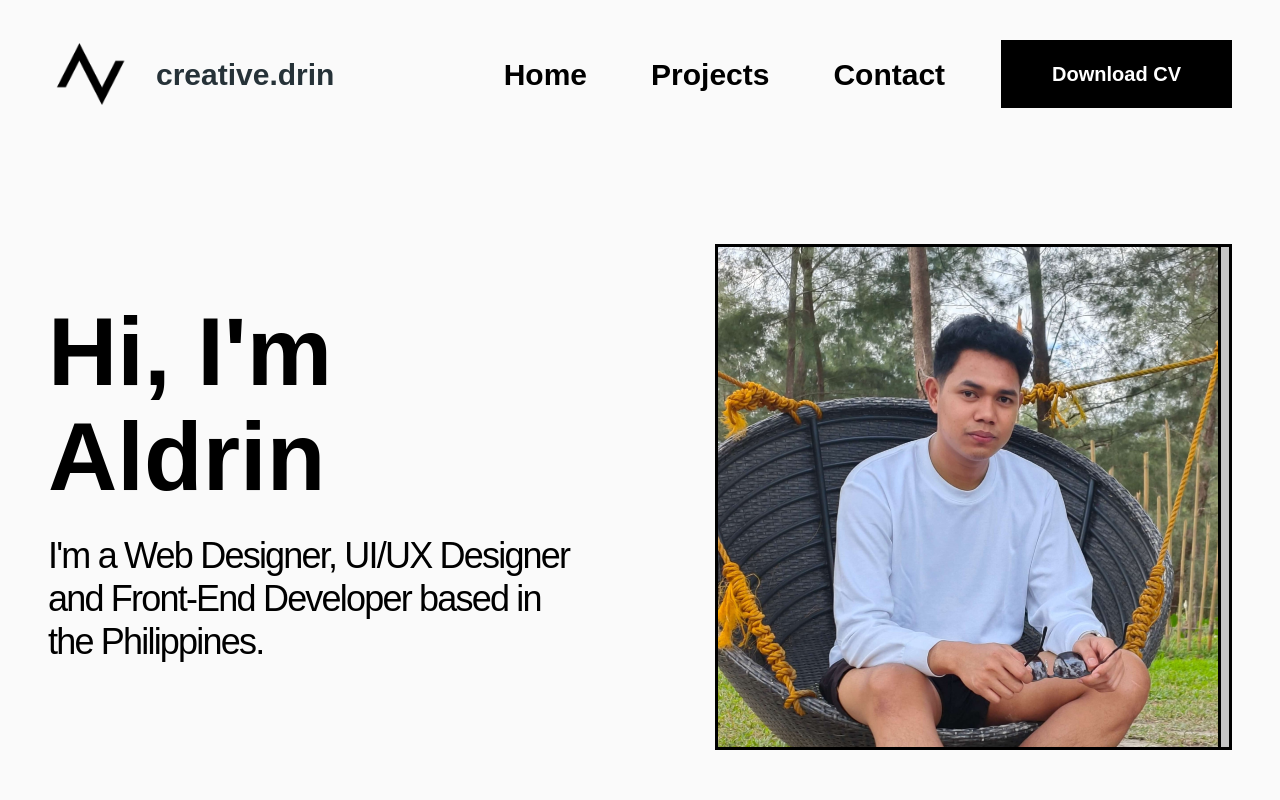
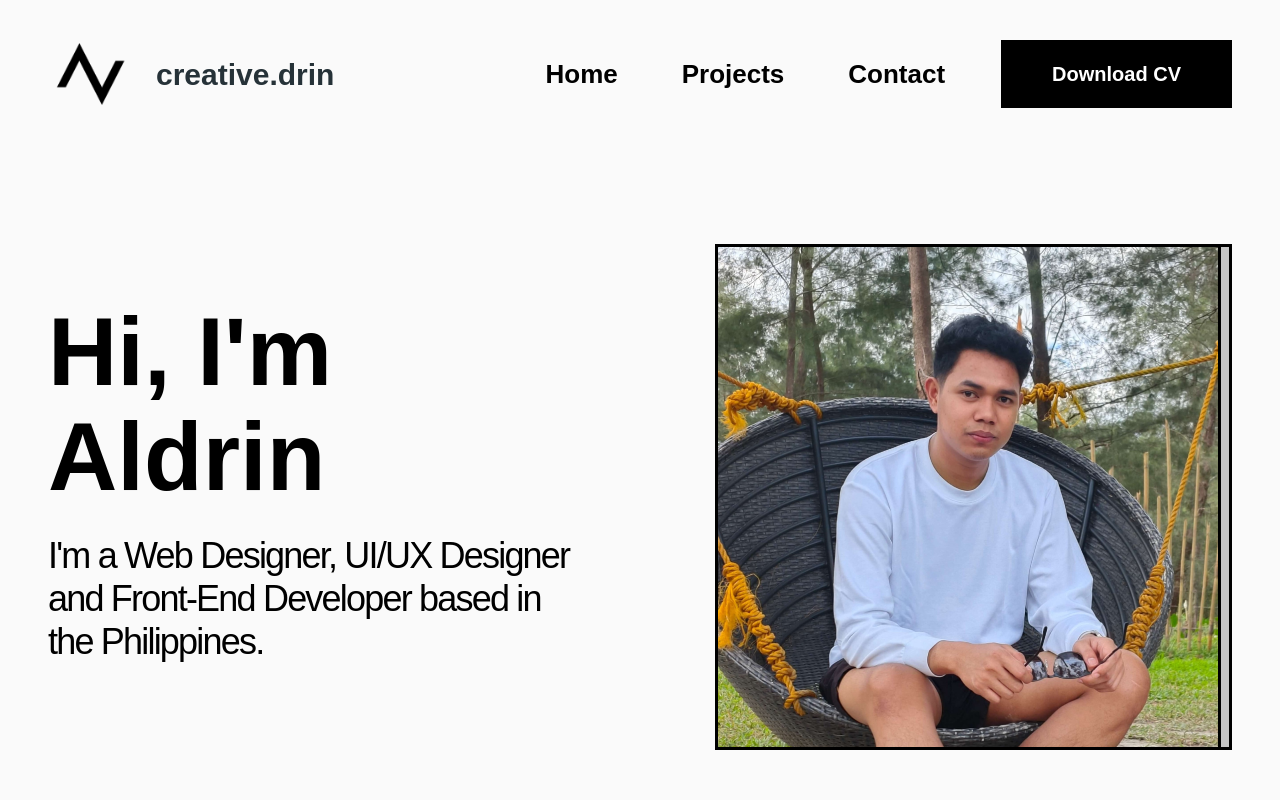
Before and after one commit to Drinooo/portfolio-retro, a React (Vite) app: page / in a window 1280 px wide. Shown: the top 800 px of the page. Built offline with nearby package versions, Linux system fonts and the light colour scheme; a web font is replaced by a local one; what taos would draw is missing.

Commit message:
Fixed navbar items font size

```diff
--- a/src/components/Common/NavbarComponent.jsx
+++ b/src/components/Common/NavbarComponent.jsx
@@ -27,7 +27,7 @@ export const NavbarComponent = () => {
             <Typography
               as="li"
               variant="small"
-              className="p-1 font-[600] md:text-navbar-lg text-navbar-sm text-black hover:text-green"
+              className="p-1 font-[600] text-navbar-lg sm:text-navbar-sm text-black hover:text-green"
             >
               {item.title}
             </Typography>
```
